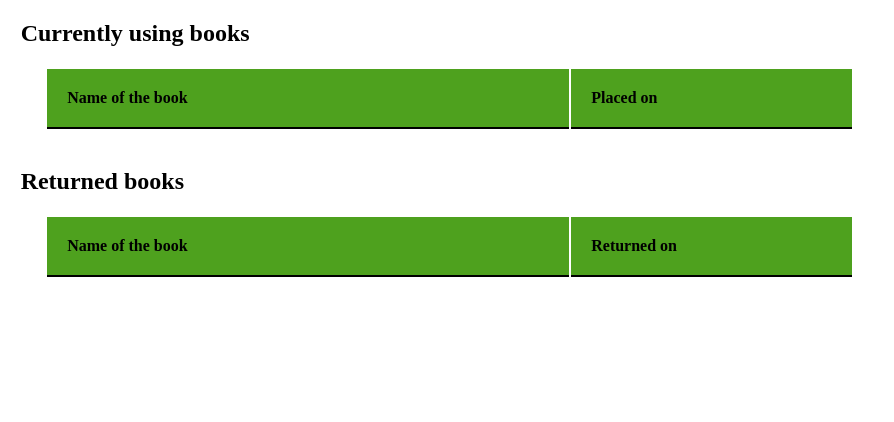
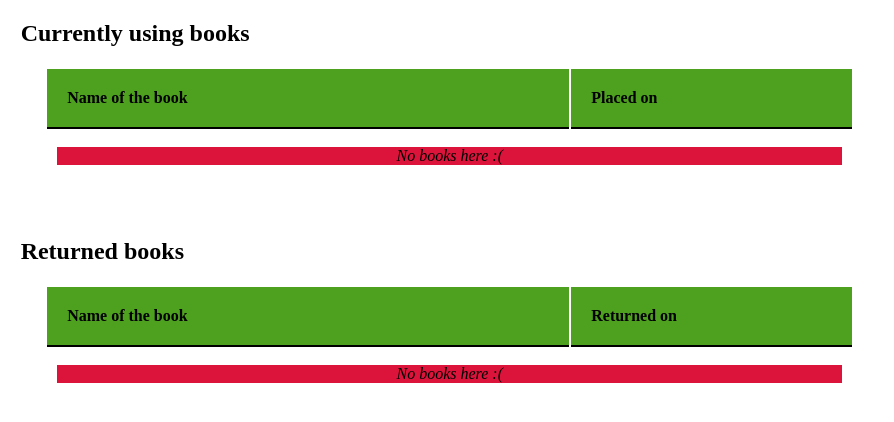
Before and after one commit to PoornaTheja/get_your_book, a Django app: page /profile/ in a window 1280 px wide. Shown: the part 110-532 px from the top of the page, without its empty margins (0-894 px from the left). Run offline with Django 3.2, Linux system fonts and the light colour scheme; data that the repository does not hold is empty.

```diff
--- a/books/forms.py
+++ b/books/forms.py
@@ -2,7 +2,3 @@ from django import forms
 
 class search_form(forms.Form):
     search = forms.CharField(max_length=100)
-
-class filter_form(forms.Form):
-    select_genre = forms.CharField(max_length=100)
-    select_author = forms.CharField(max_length=100)
--- a/books/models.py
+++ b/books/models.py
@@ -10,6 +10,7 @@ class book(models.Model):
     n_copies = models.IntegerField(blank=True, null=True)
     available = models.IntegerField(blank=True, null=True)
     description = models.TextField(blank=True, null=True)
+    n_read = models.IntegerField(blank=True, null=True)
     cover = models.ImageField(upload_to ='books/', blank =True, null=True)
 
     class Meta:
--- a/comments/models.py
+++ b/comments/models.py
@@ -4,6 +4,7 @@ from books.models import book
 
 # Create your models here.
 class comment(models.Model):
+    comment_id = models.AutoField(primary_key=True)
     book = models.OneToOneField(book, on_delete=models.CASCADE)
     user = models.ForeignKey(user, on_delete=models.CASCADE)
     comment = models.TextField(blank=True, null=True)
@@ -11,4 +12,4 @@ class comment(models.Model):
     class Meta:
         managed = False
         db_table = 'comments'
-        unique_together = (('book', 'user'),)
+        # unique_together = (('book', 'user'),)
--- a/profiles/views.py
+++ b/profiles/views.py
@@ -8,6 +8,13 @@ def order_view(request):
     qs2 = qs.filter(r_status = "Using")
     qs3 = qs.filter(r_status = "Returned")
 
+    no_use, no_ret = 1, 1
+    if len(qs2):
+        no_use = 0
+    if len(qs3):
+        no_ret = 0
+
     # print(qs1, qs2, qs3)
 
-    return render(request, "profiles/profile.html", {"qs1":qs1, "qs2":qs2, "qs3":qs3})
+    return render(request, "profiles/profile.html",
+    {"qs1":qs1, "qs2":qs2, "qs3":qs3, "no_use":no_use, "no_ret":no_ret})
--- a/templates/profiles/profile.html
+++ b/templates/profiles/profile.html
@@ -43,7 +43,7 @@
             width: 70%;
             padding-left:2%;
             padding-right: 2%;
-            /* float: left; */
+            float: left;
         }
 
         .book_name {
@@ -60,6 +60,23 @@
             /* background-color: crimson; */
             width: 70%;
             margin-top: 3%;
+            float: left;
+        }
+
+        .no_bk {
+            width: 64%;
+            background-color: crimson;
+            float: left;
+            text-align: center;
+            margin-left: 3%;
+        }
+
+        .pi_chart {
+            width: 100px;
+            height: 100px;
+            background-color: rgb(110, 34, 34);
+            border-radius: 50%;
+            float: right;
         }
 
     </style>
@@ -74,6 +91,7 @@
     <div class="using">
         <h2>Currently using books</h2>
     </div>
+    <div>
         <table class="using_bks">
             <tr>
                 <th class="book_name">Name of the book</th>
@@ -91,11 +109,17 @@
                 </tr>
             {% endfor %}
         </table>
-    <!-- </div> -->
+    </div>
+
+    {% if no_use %}
+        <p class="no_bk"><i>No books here :(</i></p>
+    {% endif %}
+
 
     <div class="return">
         <h2>Returned books</h2>
     </div>
+    <div>
         <table class="returned_bks">
             <tr>
                 <th class="book_name">Name of the book</th>
@@ -113,6 +137,13 @@
                 </tr>
             {% endfor %}
         </table>
-    <!-- </div> -->
+    </div>
+
+    {% if no_ret %}
+        <p class="no_bk"><i>No books here :(</i></p>
+    {% endif %}
+
+    <!-- <div class="pi_chart">
+    </div> -->
 
 {% endblock %}
```
Also changed, not shown: books/views.py (+9 -11 lines), templates/books/book.html (+39 -6 lines), media/books/stat_Jlvngp1.jpg (added).
